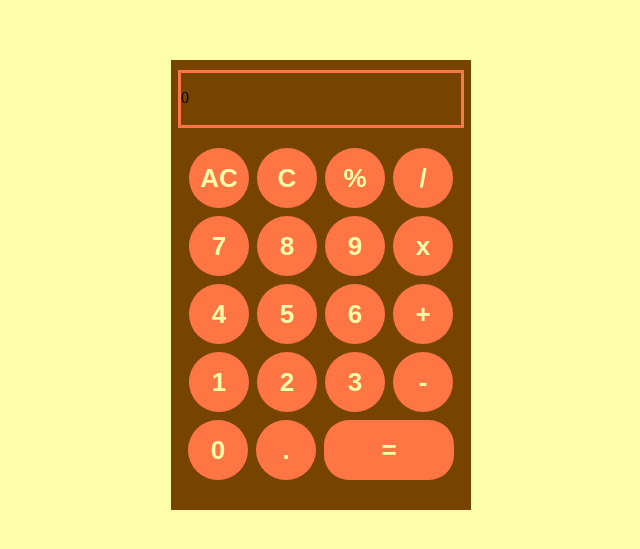
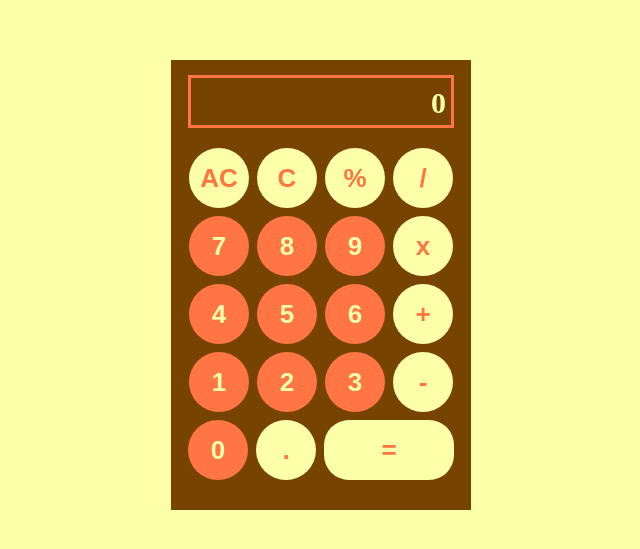
Before and after one commit to vuckoviic/calculator, a plain HTML site: page index.html in a window 1280 px wide. Shown: the part 115-664 px from the top of the page, without its empty margins (319-959 px from the left). Drawn offline with Linux system fonts and the light colour scheme.

Commit message:
Changed colors for operations

```diff
--- a/style.css
+++ b/style.css
@@ -1,3 +1,12 @@
+body{
+    display: flex;
+    justify-content: center;
+    align-items: center;
+    height: 100vh;
+    margin: 0;
+    background-color: rgb(254, 255, 169);
+}
+
 .calculator-body{
     display: flex;
     flex-direction: column;
@@ -7,24 +16,24 @@
     background-color: rgb(119, 67, 0);
 }
 
-body{
-    display: flex;
-    justify-content: center;
-    align-items: center;
-    height: 100vh;
-    margin: 0;
-    background-color: rgb(254, 255, 169);
-}
-
 .display{
     display: flex;
     height: 120px;
-    width: 280px;
+    width: 260px;
     border: 1px solid black;
-    margin-top: 10px;
+    margin-top: 15px;
     border: 3px solid rgb(255, 118, 68);
+    justify-content: flex-end;
+    align-items: flex-end;
 }
 
+.display p{
+    font-size: 30px;
+    margin: 0;
+    padding: 5px;
+    color: rgb(254, 255, 169);
+    font-weight: bold;
+}
 
 .buttons{
     display: flex;
@@ -46,7 +55,7 @@ button{
     background-color: rgb(255, 118, 68);
     border: 0px;
     font-size: 26px;
-    color: rgb(254, 255, 169);;
+    color: rgb(254, 255, 169);
 }
 
 #equals{
@@ -61,3 +70,8 @@ button{
     gap: 8px;
     margin-bottom: 30px;
 }
+
+.operation{
+    background-color: rgb(254, 255, 169);
+    color: rgb(255, 118, 68);
+}
```
